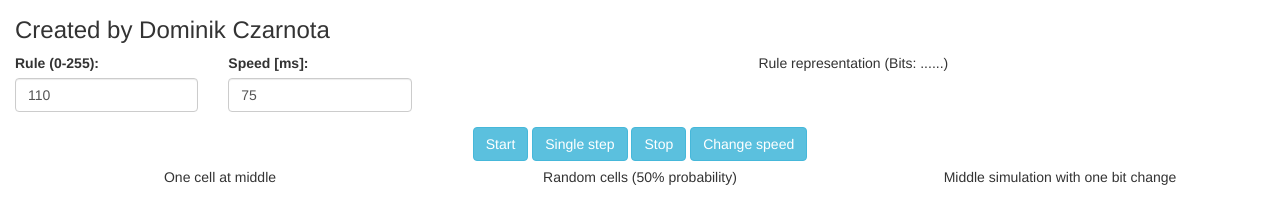
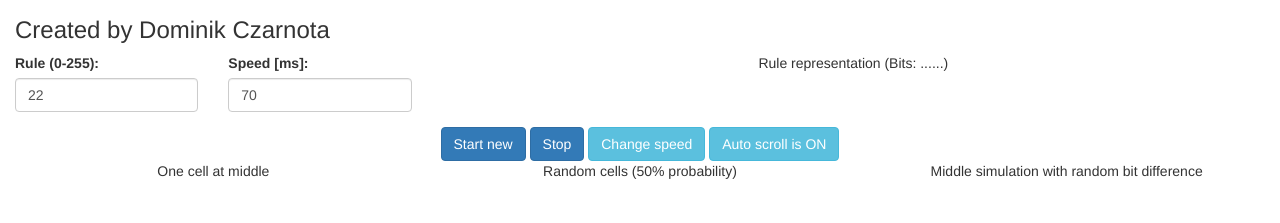
Before and after one commit to disconnect3d/cellular_automata, a plain HTML site: page project1/index.html in a window 1280 px wide. Shown: the part 63-286 px from the top of the page. Drawn offline with Linux system fonts and the light colour scheme.

Commit message:
Auto scroll toggle, fixed pixels on canvas..

```diff
--- a/project1/code.js
+++ b/project1/code.js
@@ -1,12 +1,13 @@
-var GRID_WALL_PX = 9;
+var GRID_WALL_PX = 10;
 
-var DEFAULT_RULE = "110";
-var DEFAULT_DELAY = "75";
+var DEFAULT_RULE = "22";
+var DEFAULT_DELAY = "70";
 var DEFAULT_MAX_HEIGHT = GRID_WALL_PX;
 var MAX_ITERATIONS = 1000;
 
 var delay = 100; // [ms]
 var stop = false;
+var autoScroll = true;
 
 var ruleInBinary = null;
 
@@ -47,7 +48,6 @@ function createBoard(elementId) {
     var cols;
     var rows;
     var iteration;
-    var scrolling = false;
 
     return {
         init: function () {
@@ -62,7 +62,6 @@ function createBoard(elementId) {
 
             this.prevArray = createArray(cols);
             this.currArray = createArray(cols);
-            scrolling = false;
 
             this.clearCanvas();
         },
@@ -126,10 +125,8 @@ function createBoard(elementId) {
             this.currArray = tmp;
             this.clearCurrArray();
 
-            if (iteration % rows == 0 && iteration < MAX_ITERATIONS) {
+            if (iteration % rows == 0 && iteration < MAX_ITERATIONS)
                 this.setHeight(canvasElement.height + DEFAULT_MAX_HEIGHT);
-                scrolling = true;
-            }
         },
 
         // view methods
@@ -153,7 +150,7 @@ function createBoard(elementId) {
                         break;
 
                     case BIT_OFF_REF_BOARD_ON:
-                        canvasCtx.fillStyle = "#b03c0a";
+                        canvasCtx.fillStyle = "#b00c0a";
                         break;
                 }
                 fillRect(canvasCtx, x, iteration);
@@ -218,16 +215,16 @@ function clearAndDrawRuleMappings() {
         ctx.clearRect(0, 0, canvas.width, canvas.height);
 
         for (var s = 0; s < 3; ++s) {
-            drawRect(ctx, s, 0);
             if (ruleBits[i][s] == BIT_ON)
                 fillRect(ctx, s, 0);
+            drawRect(ctx, s, 0);
         }
 
         drawRect(ctx, 0, 1);
         if (ruleBitsIndexes.indexOf(i) != -1)
             fillRect(ctx, 1, 1);
-        else
-            drawRect(ctx, 1, 1);
+
+        drawRect(ctx, 1, 1);
         drawRect(ctx, 2, 1);
     }
 }
@@ -247,7 +244,9 @@ function loop() {
     rndDiffPointBoard.calcDiffWithOtherBoard();
     invokeOnBoards('drawCurrent');
     invokeOnBoards('nextIteration');
-    window.scrollTo(0, (midPointBoard.getIteration() + 1) * GRID_WALL_PX);
+
+    if (autoScroll)
+        window.scrollTo(0, (midPointBoard.getIteration() + 1) * GRID_WALL_PX);
 
     if (!stop)
         setTimeout(loop, delay);
@@ -283,6 +282,12 @@ function stopSimulation() {
 function changeSpeed() {
     delay = parseInt($("#speed").val(), 10);
 }
+
+function changeAutoScroll() {
+    autoScroll = !autoScroll;
+    $("#autoScroll").text(autoScroll ? "ON" : "OFF");
+
+}
 ////////////////////////////////////////////
 
 $(document).ready(function () {
--- a/project1/index.html
+++ b/project1/index.html
@@ -45,40 +45,31 @@
     </div>
 
     <div class="row text-center">
-        <button class="btn btn-info" onclick="startSimulation()">Start</button>
-        <button class="btn btn-info" onclick="calculateIteration(true)">Single step</button>
-        <button class="btn btn-info" onclick="stopSimulation()">Stop</button>
+        <button class="btn btn-primary" onclick="startSimulation()">Start new</button>
+        <button class="btn btn-primary" onclick="stopSimulation()">Stop</button>
         <button class="btn btn-info" onclick="changeSpeed()">Change speed</button>
+        <button class="btn btn-info" onclick="changeAutoScroll()">Auto scroll is <span id="autoScroll">ON</span></button>
+    </div>
+
+    <div class="row text-center">
+        <div class="col-md-4">One cell at middle</div>
+        <div class="col-md-4">Random cells (50% probability)</div>
+        <div class="col-md-4">Middle simulation with random bit difference</div>
     </div>
 </div>
 
 
-<div class="row content text-center">
+<div class="row content">
     <div class="col-md-4" id="midCanvasCol">
-        <div class="row">
-            One cell at middle
-        </div>
-        <div class="row">
-            <canvas id="midCanvas" width="380px" height="600px"></canvas>
-        </div>
+        <canvas id="midCanvas" width="380px" height="600px"></canvas>
     </div>
+
     <div class="col-md-4" id="rndCanvasCol">
-        <div class="row">
-            Random cells (50% probability)
-        </div>
-        <div class="row">
-            <canvas id="rndCanvas" width="380px" height="600px"></canvas>
-        </div>
+        <canvas id="rndCanvas" width="380px" height="600px"></canvas>
     </div>
     <div class="col-md-4" id="rndDiffCanvasCol">
-        <div class="row">
-            Middle simulation with one bit change
-        </div>
-        <div class="row">
-            <canvas id="rndDiffCanvas" width="380px" height="600px"></canvas>
-        </div>
+        <canvas id="rndDiffCanvas" width="380px" height="600px"></canvas>
     </div>
 </div>
-
 </body>
 </html>
--- a/project1/style.css
+++ b/project1/style.css
@@ -7,12 +7,11 @@
 }
 
 .content {
-    padding-top: 220px;
+    padding-top: 235px;
     margin-top: 10px;
     margin-left: 10px;
     margin-right: 10px;
     left: 0;
     right: 0;
-    #background: #c4e3f3;
     overflow: auto;
 }
```
